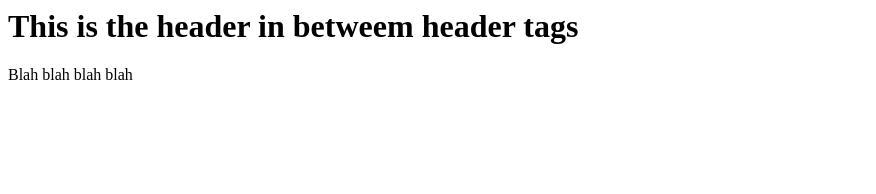
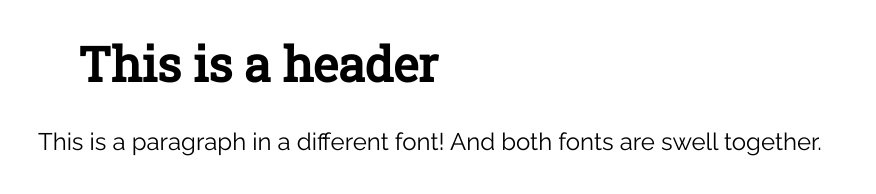
Before and after one commit to pjvaldez/pjvaldez.github.io, a plain HTML site: page myfontchoice.html in a window 1280 px wide. Shown: the whole page, without its empty margins (0-876 px from the left). Drawn offline with Linux system fonts and the light colour scheme.

Commit message:
Update myfontchoice.html

```diff
--- a/myfontchoice.html
+++ b/myfontchoice.html
@@ -1,2 +1,23 @@
-<h1> This is the header in betweem header tags </h1>
-<p> Blah blah blah blah </p>
+<!DOCTYPE html>
+
+<html>
+  <head>
+    <link href='http://fonts.googleapis.com/css?family=Raleway|Roboto+Slab' rel='stylesheet' type='text/css'>
+    <style>
+      body {
+        font-family: 'Raleway', sans-serif;
+        font-size: 24px;
+        margin-left: 38px
+      }
+      h1 {
+        margin-left: 40px;
+        font-family: 'Roboto Slab', serif;
+      }
+      }
+    </style>
+  </head>
+  <body>
+    <h1>This is a header</h1>
+    <p>This is a paragraph in a different font! And both fonts are swell together.</p>
+  </body>
+</html>
```
